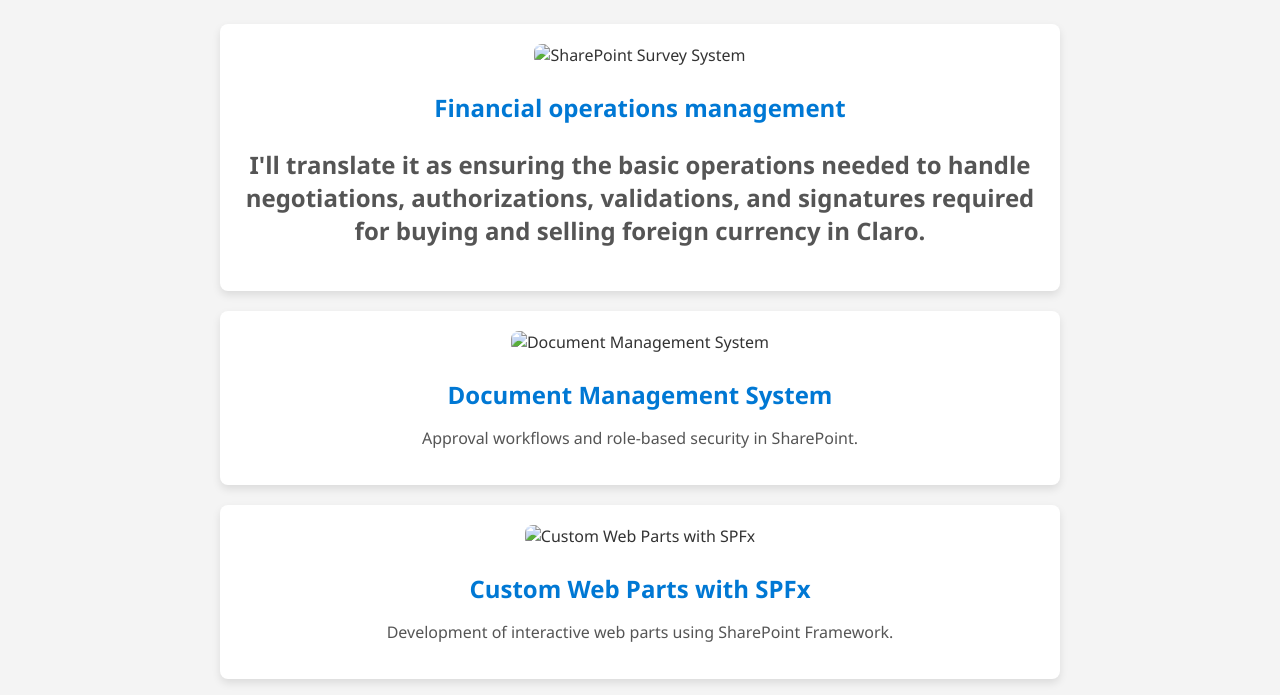
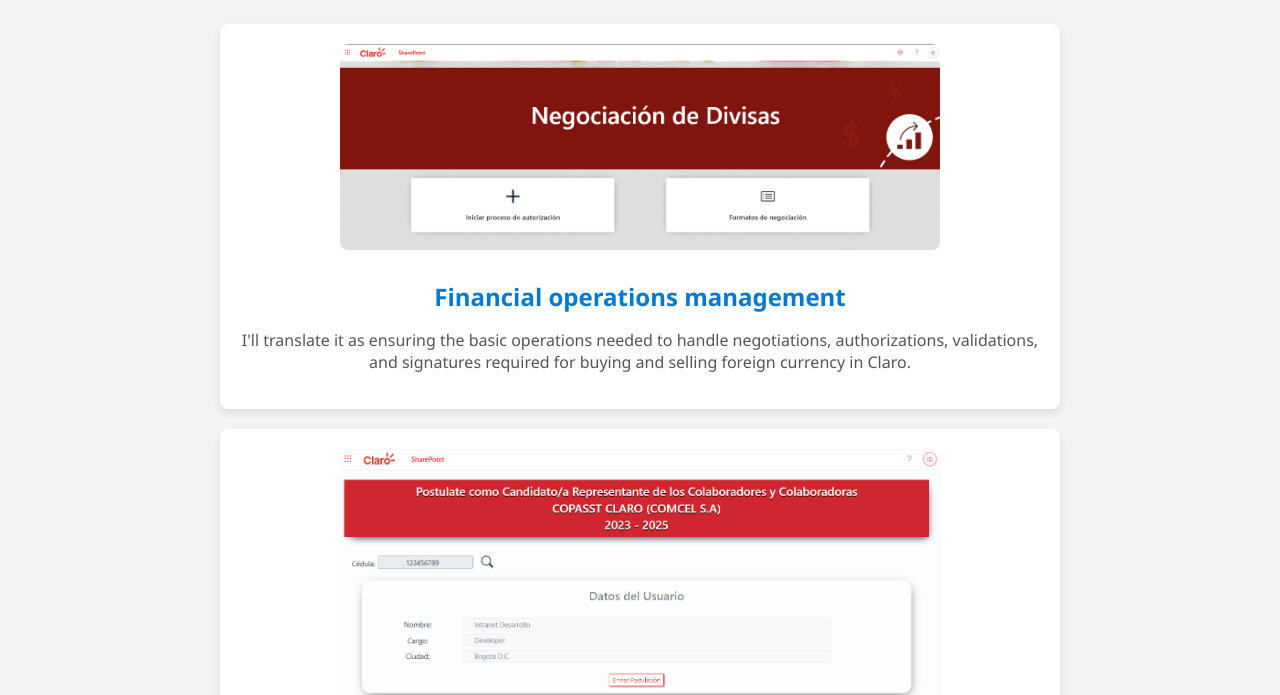
Before and after one commit to JaoCoronado/sharepoint-portfolio, a plain HTML site: page index.html in a window 1280 px wide. Shown: the part 278-973 px from the top of the page. Drawn offline with Linux system fonts and the light colour scheme.

Commit message:
1 & 2 images

```diff
--- a/index.html
+++ b/index.html
@@ -1,15 +1,17 @@
 <!DOCTYPE html>
 <html lang="en">
   <head>
-    <meta charset="UTF-8">
-    <meta name="viewport" content="width=device-width, initial-scale=1.0">
+    <meta charset="UTF-8" />
+    <meta name="viewport" content="width=device-width, initial-scale=1.0" />
     <title>SharePoint Portfolio | Jair Y.</title>
-    <link rel="stylesheet" href="style.css">
+    <link rel="stylesheet" href="style.css" />
   </head>
   <body>
     <header>
       <h1>Jair Y. Coronado A. | SharePoint Developer</h1>
-        <p>SPFx | React | TypeScript | Power Apps | Power Automate | PowerShell</p>
+      <p>
+        SPFx | React | TypeScript | Power Apps | Power Automate | PowerShell
+      </p>
     </header>
 
     <main id="projects">
@@ -17,36 +19,53 @@
 
       <!-- Project 1 -->
       <div class="project">
-            <img src="images/project1.png" alt="SharePoint Survey System">
-            <h3>Financial operations management
-            <p>I'll translate it as ensuring the basic operations needed to handle negotiations,
-                authorizations, validations, and signatures required for buying and selling foreign currency in Claro.
+        <img src="images/project1.png" alt="Financial operations management" />
+        <h3>Financial operations management</h3>
+        <p>
+          I'll translate it as ensuring the basic operations needed to handle
+          negotiations, authorizations, validations, and signatures required for
+          buying and selling foreign currency in Claro.
+        </p>
       </div>
 
       <!-- Project 2 -->
       <div class="project">
-            <img src="images/project2.png" alt="Document Management System">
-            <h3>Document Management System</h3>
-            <p>Approval workflows and role-based security in SharePoint.</p>
+        <img src="images/project2.png" alt="Company Voting System" />
+        <h3>Company-wide Voting System</h3>
+        <p>
+          Storing Candidates, National Voting Processes, and Real-time Voting
+          Reports, developed efficient systems using classic SharePoint sites,
+          JavaScript, HTML, and Bootstrap to store and organize candidate
+          information securely. Implemented scalable voting processes with
+          secure permission management and encryption to handle large-scale
+          operations nationwide. Built real-time reporting tools ensuring
+          transparent tracking of voting progress and outcomes.
+        </p>
       </div>
 
       <!-- Project 3 -->
       <div class="project">
-            <img src="images/project3.png" alt="Custom Web Parts with SPFx">
+        <img src="images/project3.png" alt="Custom Web Parts with SPFx" />
         <h3>Custom Web Parts with SPFx</h3>
         <p>Development of interactive web parts using SharePoint Framework.</p>
       </div>
 
       <!-- Project 4 -->
       <div class="project">
-            <img src="images/project4.png" alt="Company Intranet Portal">
+        <img src="images/project4.png" alt="Company Intranet Portal" />
         <h3>Company Intranet Portal</h3>
-            <p>Design and implementation of a modern intranet using SharePoint Online.</p>
+        <p>
+          Design and implementation of a modern intranet using SharePoint
+          Online.
+        </p>
       </div>
     </main>
 
     <footer>
-        <p>Contact: <a href="mailto:your.email@example.com">your.email@example.com</a></p>
+      <p>
+        Contact:
+        <a href="mailto:jairyesidk@gmail.com">jairyesidk@gmail.com</a>
+      </p>
     </footer>
 
     <script src="script.js"></script>
```
Also changed, not shown: images/project1.1.png (added), images/project1.2.png (added), images/project1.png (added), images/project2.png (added), images/project3.png (added). Lines whose indentation alone changed are shown as unchanged.
